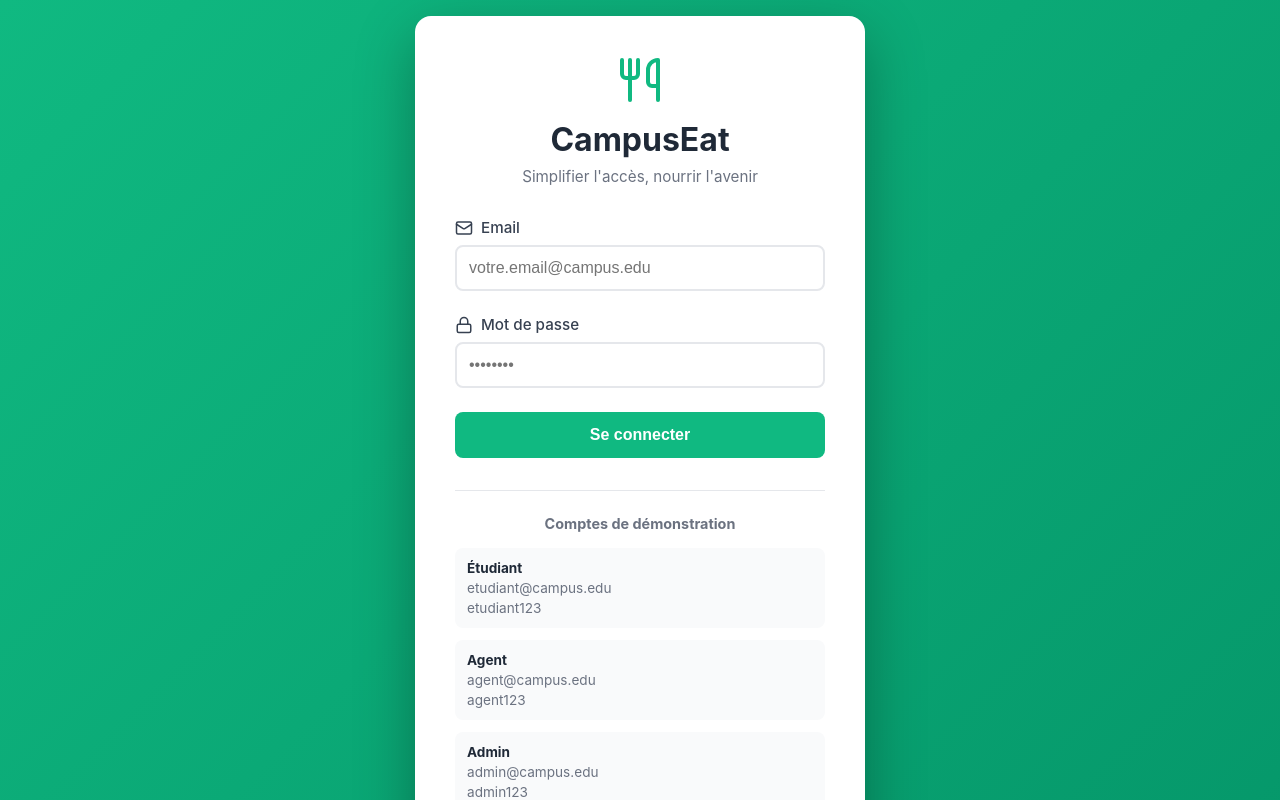
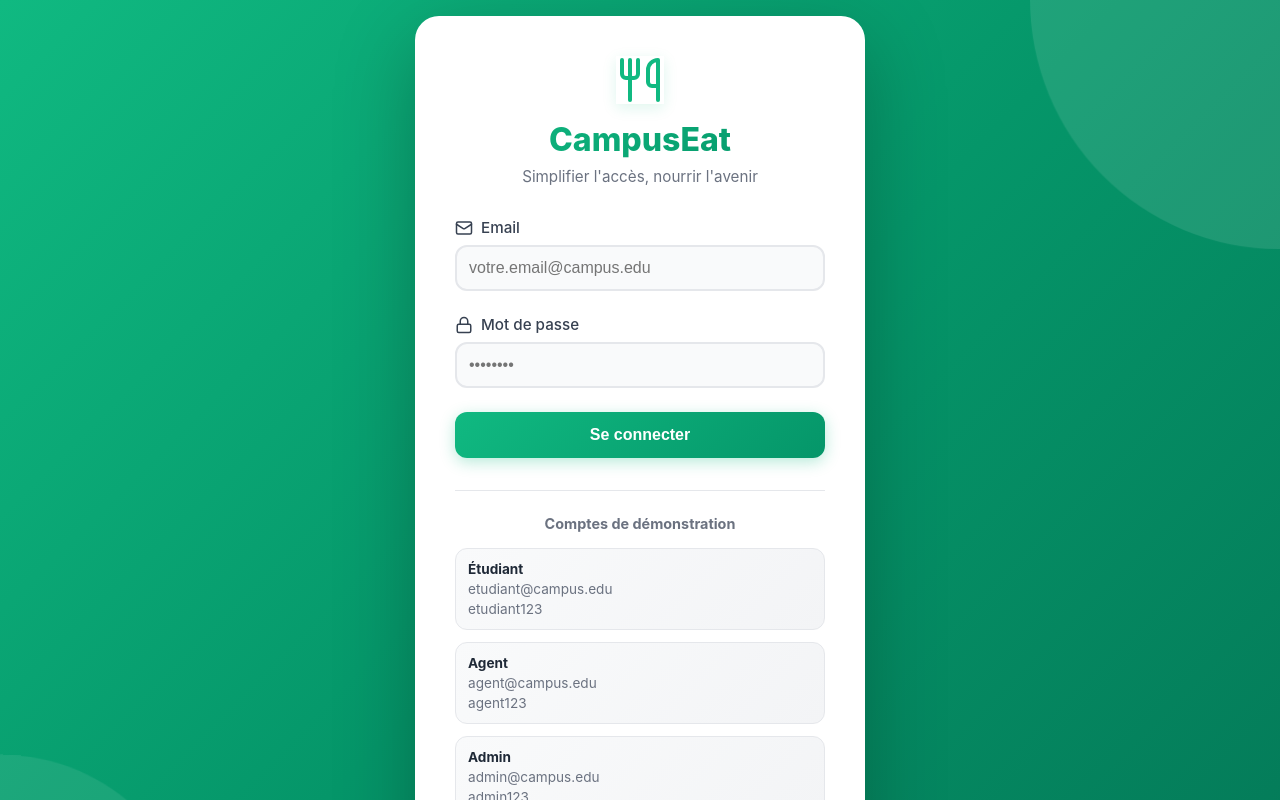
Before and after one commit to Dialloamadou520/CampusEat, a React (Create React App) app: page / in a window 1280 px wide. Shown: the top 800 px of the page. Built offline with nearby package versions, Linux system fonts and the light colour scheme; no server answers; the HTML template or start-up script is replaced by a standard one.

Commit message:
Design: Amélioration majeure du design avec animations modernes et gradients - Login, Dashboard, Navbar et modales

```diff
--- a/src/components/Login.css
+++ b/src/components/Login.css
@@ -3,17 +3,63 @@
   display: flex;
   align-items: center;
   justify-content: center;
-  background: linear-gradient(135deg, #10b981 0%, #059669 100%);
+  background: linear-gradient(135deg, #10b981 0%, #059669 50%, #047857 100%);
   padding: 1rem;
+  position: relative;
+  overflow: hidden;
+}
+
+.login-container::before {
+  content: '';
+  position: absolute;
+  width: 500px;
+  height: 500px;
+  background: rgba(255, 255, 255, 0.1);
+  border-radius: 50%;
+  top: -250px;
+  right: -250px;
+  animation: float 6s ease-in-out infinite;
+}
+
+.login-container::after {
+  content: '';
+  position: absolute;
+  width: 400px;
+  height: 400px;
+  background: rgba(255, 255, 255, 0.08);
+  border-radius: 50%;
+  bottom: -200px;
+  left: -200px;
+  animation: float 8s ease-in-out infinite reverse;
+}
+
+@keyframes float {
+  0%, 100% { transform: translateY(0) rotate(0deg); }
+  50% { transform: translateY(-20px) rotate(5deg); }
 }
 
 .login-card {
   background: white;
-  border-radius: 1rem;
-  box-shadow: 0 20px 60px rgba(0, 0, 0, 0.3);
+  border-radius: 1.5rem;
+  box-shadow: 0 25px 80px rgba(0, 0, 0, 0.25);
   max-width: 450px;
   width: 100%;
   padding: 2.5rem;
+  position: relative;
+  z-index: 1;
+  animation: slideUp 0.6s ease-out;
+  backdrop-filter: blur(10px);
+}
+
+@keyframes slideUp {
+  from {
+    opacity: 0;
+    transform: translateY(30px);
+  }
+  to {
+    opacity: 1;
+    transform: translateY(0);
+  }
 }
 
 .login-header {
@@ -29,12 +75,22 @@
 
 .logo-icon {
   color: #10b981;
+  animation: pulse 2s ease-in-out infinite;
+}
+
+@keyframes pulse {
+  0%, 100% { transform: scale(1); }
+  50% { transform: scale(1.05); }
 }
 
 .login-header h1 {
   font-size: 2rem;
-  color: #1f2937;
+  background: linear-gradient(135deg, #10b981, #059669);
+  -webkit-background-clip: text;
+  -webkit-text-fill-color: transparent;
+  background-clip: text;
   margin-bottom: 0.5rem;
+  font-weight: 800;
 }
 
 .tagline {
@@ -76,31 +132,58 @@
   width: 100%;
   padding: 0.75rem;
   border: 2px solid #e5e7eb;
-  border-radius: 0.5rem;
+  border-radius: 0.75rem;
   font-size: 1rem;
-  transition: border-color 0.2s;
+  transition: all 0.3s ease;
+  background: #f9fafb;
 }
 
 .form-group input:focus {
   outline: none;
   border-color: #10b981;
+  background: white;
+  box-shadow: 0 0 0 4px rgba(16, 185, 129, 0.1);
+  transform: translateY(-2px);
 }
 
 .login-button {
   width: 100%;
   padding: 0.875rem;
-  background: #10b981;
+  background: linear-gradient(135deg, #10b981, #059669);
   color: white;
   border: none;
-  border-radius: 0.5rem;
+  border-radius: 0.75rem;
   font-size: 1rem;
   font-weight: 600;
   cursor: pointer;
-  transition: background 0.2s;
+  transition: all 0.3s ease;
+  box-shadow: 0 4px 15px rgba(16, 185, 129, 0.3);
+  position: relative;
+  overflow: hidden;
+}
+
+.login-button::before {
+  content: '';
+  position: absolute;
+  top: 0;
+  left: -100%;
+  width: 100%;
+  height: 100%;
+  background: linear-gradient(90deg, transparent, rgba(255, 255, 255, 0.3), transparent);
+  transition: left 0.5s;
+}
+
+.login-button:hover::before {
+  left: 100%;
 }
 
 .login-button:hover {
-  background: #059669;
+  transform: translateY(-2px);
+  box-shadow: 0 6px 20px rgba(16, 185, 129, 0.4);
+}
+
+.login-button:active {
+  transform: translateY(0);
 }
 
 .demo-accounts {
@@ -122,10 +205,18 @@
 }
 
 .demo-item {
-  background: #f9fafb;
+  background: linear-gradient(135deg, #f9fafb, #f3f4f6);
   padding: 0.75rem;
-  border-radius: 0.5rem;
+  border-radius: 0.75rem;
   font-size: 0.85rem;
+  border: 1px solid #e5e7eb;
+  transition: all 0.3s ease;
+}
+
+.demo-item:hover {
+  transform: translateX(5px);
+  border-color: #10b981;
+  box-shadow: 0 2px 8px rgba(16, 185, 129, 0.1);
 }
 
 .demo-item strong {
--- a/src/components/Navbar.css
+++ b/src/components/Navbar.css
@@ -1,9 +1,23 @@
 .navbar {
   background: white;
-  box-shadow: 0 2px 8px rgba(0, 0, 0, 0.1);
+  box-shadow: 0 2px 12px rgba(0, 0, 0, 0.08);
   position: sticky;
   top: 0;
   z-index: 100;
+  backdrop-filter: blur(10px);
+  border-bottom: 1px solid rgba(0, 0, 0, 0.05);
+  animation: slideDown 0.4s ease-out;
+}
+
+@keyframes slideDown {
+  from {
+    transform: translateY(-100%);
+    opacity: 0;
+  }
+  to {
+    transform: translateY(0);
+    opacity: 1;
+  }
 }
 
 .navbar-container {
@@ -19,9 +33,17 @@
   display: flex;
   align-items: center;
   gap: 0.75rem;
-  color: #10b981;
+  background: linear-gradient(135deg, #10b981, #059669);
+  -webkit-background-clip: text;
+  -webkit-text-fill-color: transparent;
+  background-clip: text;
   font-size: 1.5rem;
-  font-weight: 700;
+  font-weight: 800;
+  transition: transform 0.3s ease;
+}
+
+.navbar-brand:hover {
+  transform: scale(1.05);
 }
 
 .navbar-user {
@@ -35,6 +57,13 @@
   align-items: center;
   gap: 0.75rem;
   color: #374151;
+  padding: 0.5rem 1rem;
+  border-radius: 0.75rem;
+  transition: all 0.3s ease;
+}
+
+.user-info:hover {
+  background: #f9fafb;
 }
 
 .user-details {
@@ -57,17 +86,23 @@
   align-items: center;
   gap: 0.5rem;
   padding: 0.5rem 1rem;
-  background: #ef4444;
+  background: linear-gradient(135deg, #ef4444, #dc2626);
   color: white;
   border: none;
-  border-radius: 0.5rem;
+  border-radius: 0.75rem;
   cursor: pointer;
-  font-weight: 500;
-  transition: background 0.2s;
+  font-weight: 600;
+  transition: all 0.3s ease;
+  box-shadow: 0 2px 8px rgba(239, 68, 68, 0.3);
 }
 
 .logout-button:hover {
-  background: #dc2626;
+  transform: translateY(-2px);
+  box-shadow: 0 4px 12px rgba(239, 68, 68, 0.4);
+}
+
+.logout-button:active {
+  transform: translateY(0);
 }
 
 @media (max-width: 768px) {
--- a/src/components/PurchaseTickets.css
+++ b/src/components/PurchaseTickets.css
@@ -4,22 +4,41 @@
   left: 0;
   right: 0;
   bottom: 0;
-  background: rgba(0, 0, 0, 0.5);
+  background: rgba(0, 0, 0, 0.6);
   display: flex;
   align-items: center;
   justify-content: center;
   z-index: 1000;
   padding: 1rem;
+  animation: fadeIn 0.3s ease-out;
+  backdrop-filter: blur(4px);
+}
+
+@keyframes fadeIn {
+  from { opacity: 0; }
+  to { opacity: 1; }
 }
 
 .purchase-modal {
   background: white;
-  border-radius: 1rem;
+  border-radius: 1.5rem;
   max-width: 600px;
   width: 100%;
   max-height: 90vh;
   overflow-y: auto;
-  box-shadow: 0 20px 60px rgba(0, 0, 0, 0.3);
+  box-shadow: 0 25px 80px rgba(0, 0, 0, 0.3);
+  animation: modalSlideUp 0.4s ease-out;
+}
+
+@keyframes modalSlideUp {
+  from {
+    opacity: 0;
+    transform: translateY(50px) scale(0.95);
+  }
+  to {
+    opacity: 1;
+    transform: translateY(0) scale(1);
+  }
 }
 
 .modal-header {
@@ -45,12 +64,14 @@
   color: #6b7280;
   cursor: pointer;
   padding: 0.5rem;
-  border-radius: 0.5rem;
-  transition: background 0.2s;
+  border-radius: 0.75rem;
+  transition: all 0.3s ease;
 }
 
 .close-button:hover {
   background: #f3f4f6;
+  transform: rotate(90deg);
+  color: #ef4444;
 }
 
 .modal-body {
@@ -58,14 +79,21 @@
 }
 
 .current-balance {
-  background: #f0fdf4;
+  background: linear-gradient(135deg, #f0fdf4, #d1fae5);
   border: 2px solid #10b981;
   padding: 1rem;
-  border-radius: 0.5rem;
+  border-radius: 1rem;
   display: flex;
   justify-content: space-between;
   align-items: center;
   margin-bottom: 2rem;
+  box-shadow: 0 4px 12px rgba(16, 185, 129, 0.1);
+  animation: pulse 2s ease-in-out infinite;
+}
+
+@keyframes pulse {
+  0%, 100% { box-shadow: 0 4px 12px rgba(16, 185, 129, 0.1); }
+  50% { box-shadow: 0 4px 16px rgba(16, 185, 129, 0.2); }
 }
 
 .current-balance span {
--- a/src/components/StudentDashboard.css
+++ b/src/components/StudentDashboard.css
@@ -1,6 +1,6 @@
 .dashboard {
   min-height: 100vh;
-  background: #f3f4f6;
+  background: linear-gradient(to bottom, #f9fafb 0%, #f3f4f6 100%);
 }
 
 .dashboard-content {
@@ -20,8 +20,12 @@
 
 .dashboard-header h1 {
   font-size: 2rem;
-  color: #1f2937;
+  background: linear-gradient(135deg, #1f2937, #374151);
+  -webkit-background-clip: text;
+  -webkit-text-fill-color: transparent;
+  background-clip: text;
   margin-bottom: 0.5rem;
+  font-weight: 800;
 }
 
 .dashboard-header p {
@@ -34,21 +38,41 @@
   align-items: center;
   gap: 0.5rem;
   padding: 0.75rem 1.5rem;
-  background: #10b981;
+  background: linear-gradient(135deg, #10b981, #059669);
   color: white;
   border: none;
-  border-radius: 0.5rem;
+  border-radius: 0.75rem;
   font-size: 1rem;
   font-weight: 600;
   cursor: pointer;
-  transition: all 0.2s;
-  box-shadow: 0 2px 8px rgba(16, 185, 129, 0.3);
+  transition: all 0.3s ease;
+  box-shadow: 0 4px 15px rgba(16, 185, 129, 0.3);
+  position: relative;
+  overflow: hidden;
+}
+
+.purchase-tickets-btn::before {
+  content: '';
+  position: absolute;
+  top: 0;
+  left: -100%;
+  width: 100%;
+  height: 100%;
+  background: linear-gradient(90deg, transparent, rgba(255, 255, 255, 0.3), transparent);
+  transition: left 0.5s;
+}
+
+.purchase-tickets-btn:hover::before {
+  left: 100%;
 }
 
 .purchase-tickets-btn:hover {
-  background: #059669;
-  transform: translateY(-2px);
-  box-shadow: 0 4px 12px rgba(16, 185, 129, 0.4);
+  transform: translateY(-3px);
+  box-shadow: 0 6px 20px rgba(16, 185, 129, 0.4);
+}
+
+.purchase-tickets-btn:active {
+  transform: translateY(-1px);
 }
 
 .stats-grid {
@@ -61,21 +85,50 @@
 .stat-card {
   background: white;
   padding: 1.5rem;
-  border-radius: 1rem;
-  box-shadow: 0 2px 8px rgba(0, 0, 0, 0.1);
+  border-radius: 1.25rem;
+  box-shadow: 0 4px 12px rgba(0, 0, 0, 0.08);
   display: flex;
   align-items: center;
   gap: 1rem;
+  transition: all 0.3s ease;
+  border: 1px solid rgba(0, 0, 0, 0.05);
+  animation: fadeInUp 0.5s ease-out;
 }
+
+.stat-card:hover {
+  transform: translateY(-5px);
+  box-shadow: 0 8px 24px rgba(0, 0, 0, 0.12);
+}
+
+@keyframes fadeInUp {
+  from {
+    opacity: 0;
+    transform: translateY(20px);
+  }
+  to {
+    opacity: 1;
+    transform: translateY(0);
+  }
+}
+
+.stat-card:nth-child(1) { animation-delay: 0.1s; }
+.stat-card:nth-child(2) { animation-delay: 0.2s; }
+.stat-card:nth-child(3) { animation-delay: 0.3s; }
 
 .stat-icon {
   width: 60px;
   height: 60px;
-  border-radius: 0.75rem;
+  border-radius: 1rem;
   display: flex;
   align-items: center;
   justify-content: center;
   color: white;
+  box-shadow: 0 4px 12px rgba(0, 0, 0, 0.15);
+  transition: transform 0.3s ease;
+}
+
+.stat-card:hover .stat-icon {
+  transform: scale(1.1) rotate(5deg);
 }
 
 .stat-icon.tickets {
--- a/src/index.css
+++ b/src/index.css
@@ -2,6 +2,10 @@
   margin: 0;
   padding: 0;
   box-sizing: border-box;
+}
+
+html {
+  scroll-behavior: smooth;
 }
 
 body {
@@ -11,6 +15,12 @@ body {
   -webkit-font-smoothing: antialiased;
   -moz-osx-font-smoothing: grayscale;
   background-color: #f3f4f6;
+  overflow-x: hidden;
+}
+
+*:focus-visible {
+  outline: 2px solid #10b981;
+  outline-offset: 2px;
 }
 
 code {
```
